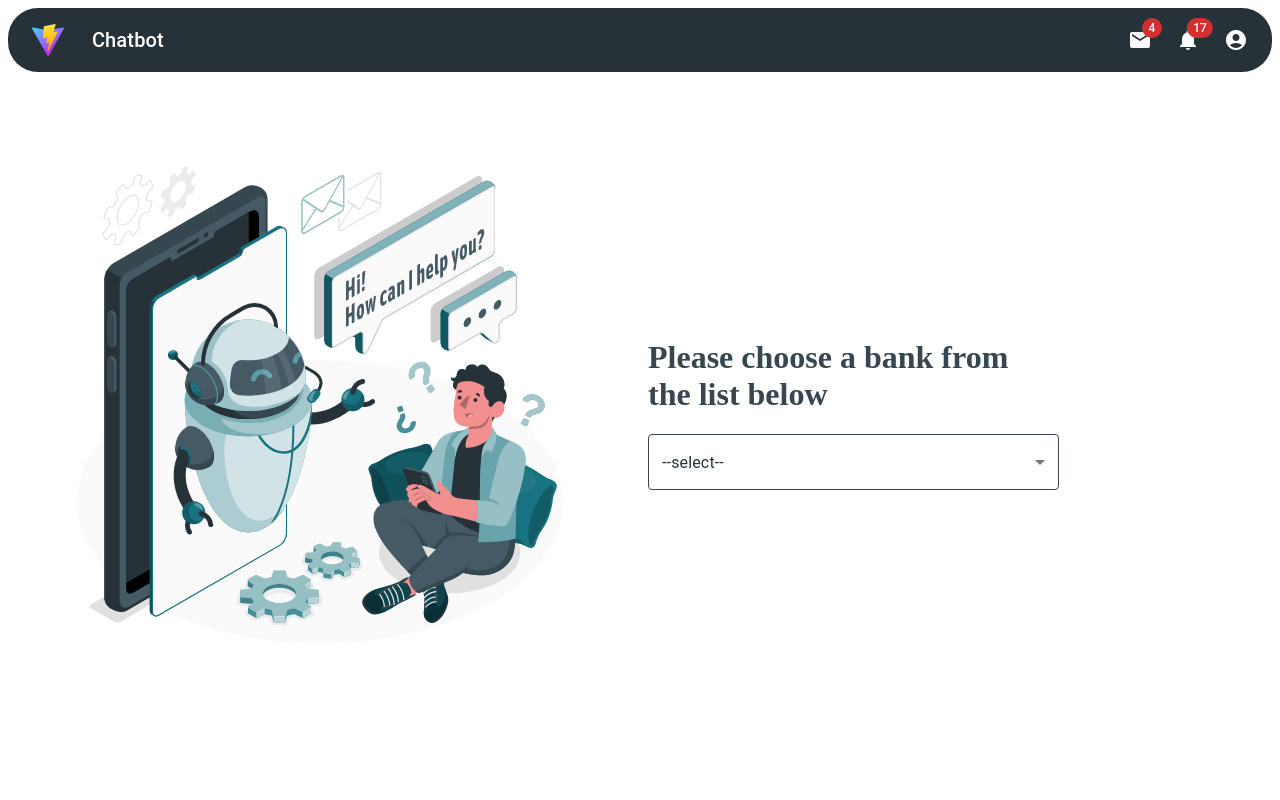
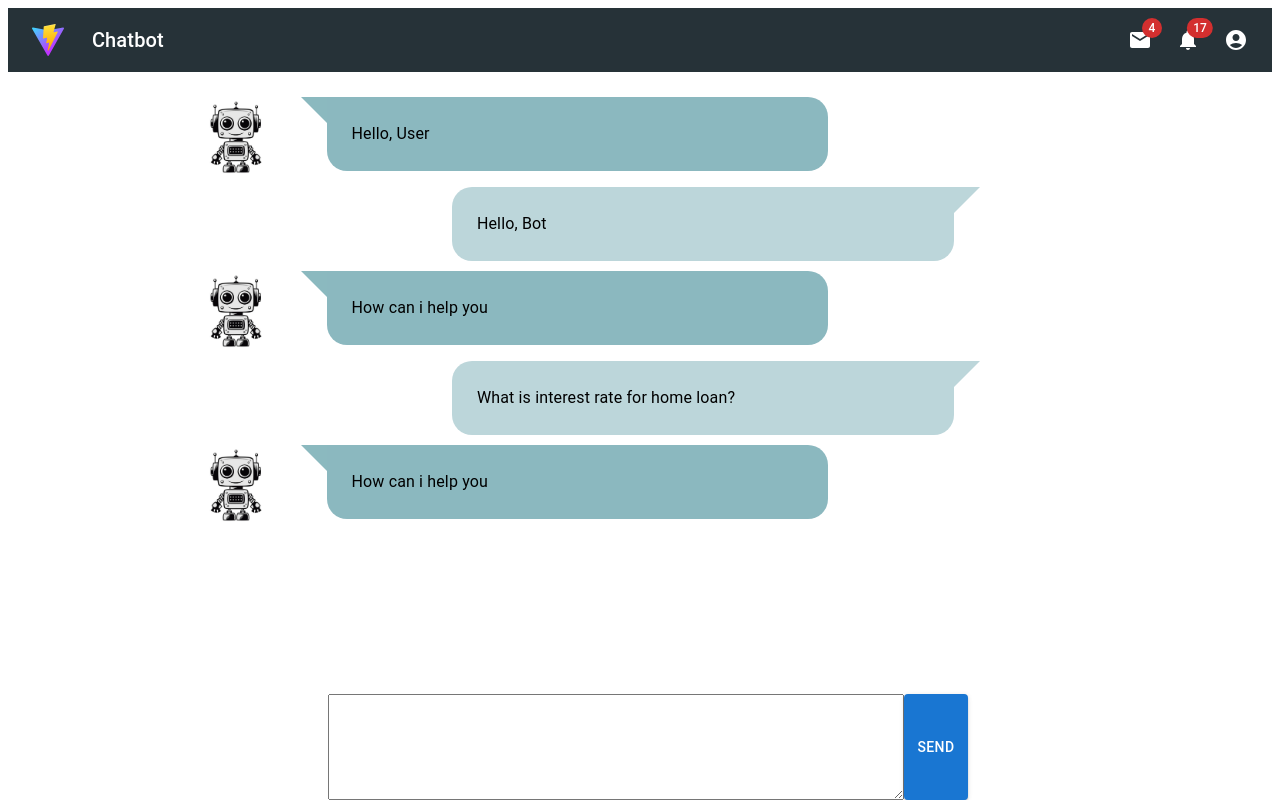
Before and after one commit to Sivasanthosh07/chatbot_ui, a React (Vite) app: page /chatbot in a window 1280 px wide. Built offline with nearby package versions, Linux system fonts and the light colour scheme.

Commit message:
send msg function added

```diff
--- a/package.json
+++ b/package.json
@@ -26,6 +26,7 @@
     "eslint": "^8.45.0",
     "eslint-plugin-react-hooks": "^4.6.0",
     "eslint-plugin-react-refresh": "^0.4.3",
+    "react-router-dom": "^6.16.0",
     "typescript": "^5.0.2",
     "vite": "^4.4.5"
   }
--- a/src/App.tsx
+++ b/src/App.tsx
@@ -1,7 +1,8 @@
 import "./App.css"
+import ChatBox from "./components/ChatBox";
 import NavBar from "./components/NavBar"
 import HomePage from "./pages/home"
-
+import { BrowserRouter, Routes, Route } from "react-router-dom";
 
 
 function App() {
@@ -9,9 +10,14 @@ function App() {
   return (
     <>
       <NavBar></NavBar>
-      <HomePage></HomePage>
 
-       {/* <ChatBox></ChatBox> */}
+      <BrowserRouter>
+        <Routes>
+          <Route path="/" element={<HomePage />} />
+          <Route path="/chatbot" element={<ChatBox />} />
+
+        </Routes>
+      </BrowserRouter>
     </>
   )
 }
--- a/src/components/Chat.tsx
+++ b/src/components/Chat.tsx
@@ -2,7 +2,7 @@ import { Typography } from "@mui/material"
 
 function ChatMessage(props:any){
     const data = props.data
-    console.log(props)
+
 return (
     <>
     <div className={data.isBot==true?"talkbubble-left":"talkbubble-right"}>
--- a/src/components/ChatBox.tsx
+++ b/src/components/ChatBox.tsx
@@ -1,7 +1,11 @@
-import { Button, Grid} from "@mui/material"
+import { Button, Grid } from "@mui/material"
 import ChatMessage from "./Chat"
+import { useEffect, useRef, useState } from "react"
 
-const chatHistory = [
+function ChatBox() {
+    const ref = useRef<any>(null);
+    const [chatMsg, setChatMsg] = useState("")
+    const [chatHistory, setChatHistory] = useState<[] | any>([
         {
             avatar: "",
             isBot: true,
@@ -21,17 +25,50 @@ const chatHistory = [
             avatar: "",
             isBot: false,
             message: "What is interest rate for home loan?"
+        }, {
+            avatar: "",
+            isBot: true,
+            message: "How can i help you"
+        },
+    ])
+
+    const handleSend = () => {
+
+        console.log("send via socket..")
+        const chat = {
+            avatar: "",
+            isBot: false,
+            message: chatMsg
         }
-]
+        chatHistory.push(chat)
+        setChatHistory([...chatHistory])
+        setChatMsg("")
+        ref.current.focus()
+    }
 
-function ChatBox() {
+    const handleKeyDown = (e: any) => {
+        var key = e.keyCode;
+
+        // If the user has pressed enter
+        if (key === 13) {
+            handleSend()
+        }
+
+    }
+
+
+
+    // useEffect(()=>{
+    //     setChatHistory(chatHistory)
+    //     console.log(chatMsg)
+    // },[chatHistory])
 
     return (
         <>
-            <div>
-                <div style={{ height: "80vh", border: '1px solid #ccc', overflowY: 'auto' }}>
+            <div style={{ paddingTop: "20px" }}>
+                <div style={{ height: "78vh", overflowY: 'auto' }}>
                     {
-                        chatHistory.map((cht) => (
+                        chatHistory.map((cht: any) => (
                             <Grid container style={{ padding: "5px" }}>
                                 <Grid item xs={3}>
                                     {cht.isBot && <img className="avatar" src="robo.jpg"></img>}
@@ -52,10 +89,12 @@ function ChatBox() {
 
                     </Grid>
                     <Grid item xs={6}>
+                        <form  >
                             <div style={{ display: "flex" }}>
-                            <textarea style={{ width: "99%", height: "80px", padding: "12px", fontSize: "14px" }}></textarea>
-                            <Button color="primary" variant="contained" >send</Button>
+                                <textarea ref={ref} value={chatMsg} onKeyDown={e => handleKeyDown(e)} onChange={e => setChatMsg(e.target.value)} style={{ width: "99%", height: "80px", padding: "12px", fontSize: "14px" }}></textarea>
+                                <Button onClick={handleSend} color="primary" variant="contained" >Send</Button>
                             </div>
+                        </form>
 
                     </Grid>
 
--- a/src/components/NavBar.tsx
+++ b/src/components/NavBar.tsx
@@ -115,7 +115,7 @@ export default function NavBar() {
 
   return (
     <Box sx={{ flexGrow: 1 }}>
-      <AppBar position="static"  elevation={0} style={{background:"#263238", borderRadius:"30px"}}>
+      <AppBar position="static"  elevation={0} style={{background:"#263238"}}>
         <Toolbar>
           <IconButton
             size="large"
```
Also changed, not shown: 1 other file (tests, documents, lock files or other folders). Lines whose indentation alone changed are shown as unchanged.
